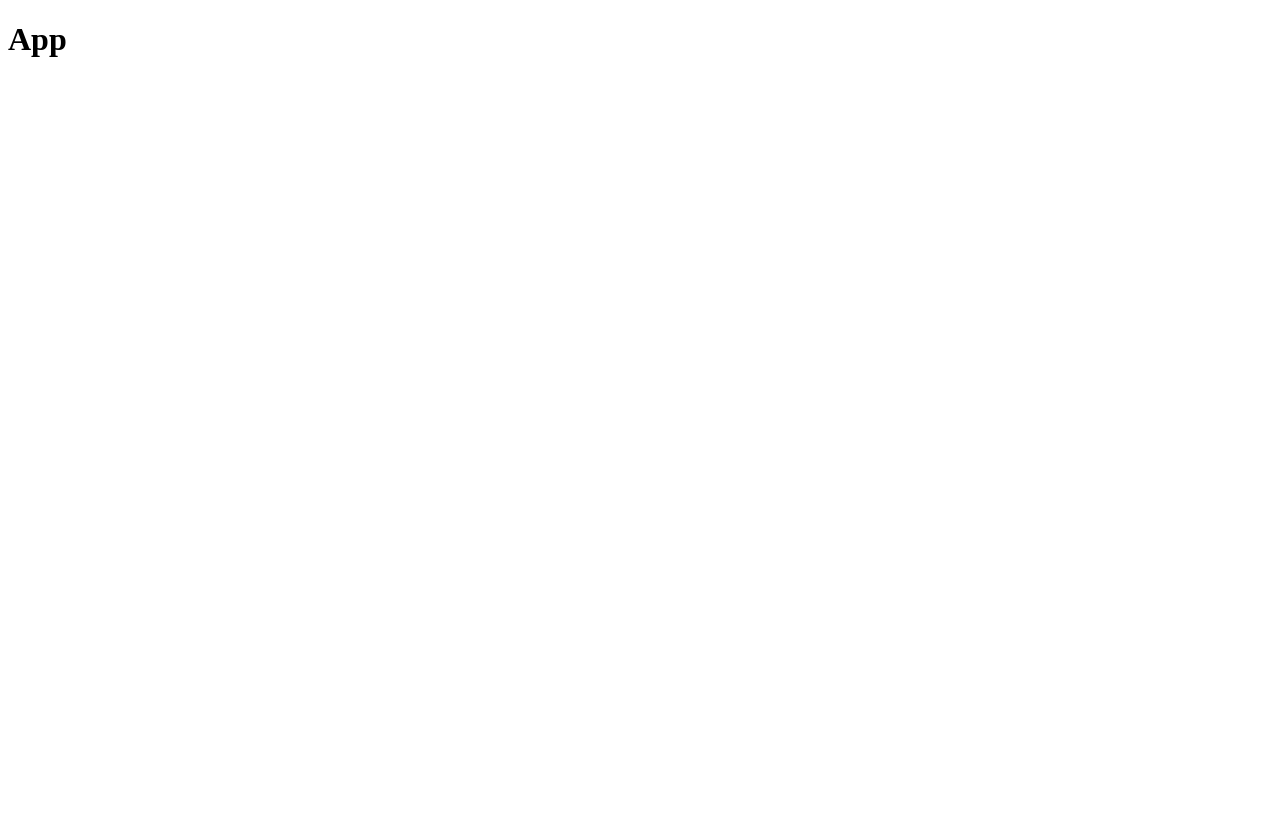
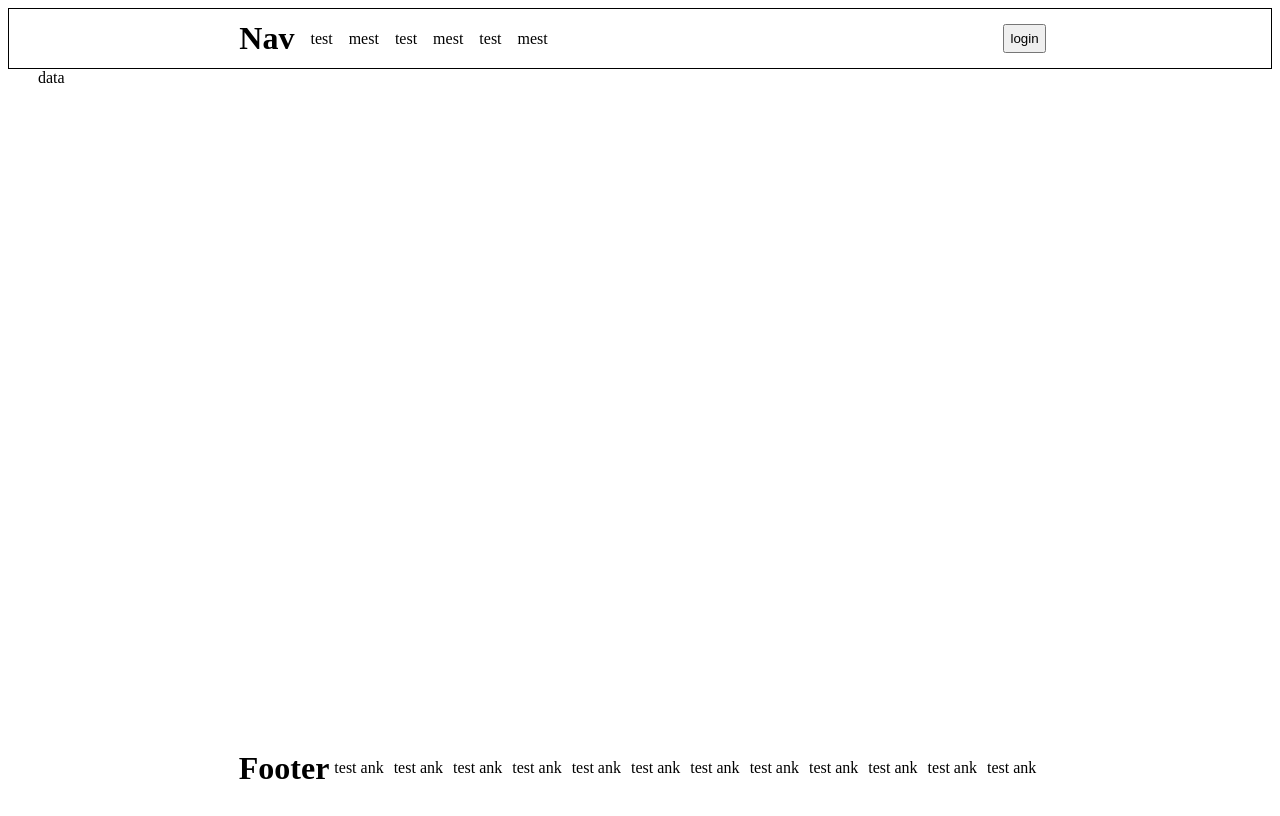
Before and after one commit to somlom/E-Com-Shop, a React app: page / in a window 1280 px wide. Built offline with nearby package versions, Linux system fonts and the light colour scheme.

Commit message:
first commit

```diff
--- a/public/index.html
+++ b/public/index.html
@@ -3,7 +3,7 @@
   <head>
     <meta charset="utf-8" />
     <meta name="viewport" content="width=device-width, initial-scale=1" />
-    <title>React App</title>
+    <title>App</title>
   </head>
   <body>
     <noscript>You need to enable JavaScript to run this app.</noscript>
--- /dev/null
+++ b/src/components/Footer.jsx
@@ -0,0 +1,52 @@
+import React from 'react'
+
+export const Footer = () => {
+  return (
+    <div className='footer'>
+
+      <h1 className='footer_title'>Footer</h1>
+
+      <div className='footer_data'>
+
+        <a href="#">
+          test ank
+        </a>
+        <a href="#">
+          test ank
+        </a>
+        <a href="#">
+          test ank
+        </a>
+        <a href="#">
+          test ank
+        </a>
+        <a href="#">
+          test ank
+        </a>
+        <a href="#">
+          test ank
+        </a>
+        <a href="#">
+          test ank
+        </a>
+        <a href="#">
+          test ank
+        </a>
+        <a href="#">
+          test ank
+        </a>
+        <a href="#">
+          test ank
+        </a>
+        <a href="#">
+          test ank
+        </a>
+        <a href="#">
+          test ank
+        </a>
+
+      </div>
+
+    </div>
+  )
+}
--- /dev/null
+++ b/src/components/Navigation.jsx
@@ -0,0 +1,24 @@
+import React, { Component } from 'react'
+// import "../css/Navigation.css"
+
+export const Navigation = () => {
+  return (
+    <div className='nav'>
+
+      <div className='nav_column buttons'>
+        <h1 className='nav_title'>Nav</h1>
+        <a href='#'>test</a>
+        <a href="#">mest</a>
+        <a href="#">test</a>
+        <a href="#">mest</a>
+        <a href="#">test</a>
+        <a href="#">mest</a>
+      </div>
+
+      <div className='nav_column login'>
+        <button>login</button>
+      </div>
+
+    </div>
+  )
+}
--- /dev/null
+++ b/src/css/Layout.css
@@ -0,0 +1,95 @@
+.layout {
+    min-height: 100vh;
+    display: flex;
+    flex-direction: column;
+}
+
+.content {
+    flex: 1;
+    /* border: solid 1px black; */
+    margin-right: 50px;
+    margin-left: 30px;
+}
+
+.nav {
+    display: flex;
+    flex-direction: row;
+    justify-content: space-around;
+    border: solid 1px black;
+    align-content: center;
+}
+
+.nav * {
+    /* border: solid 1px black; */
+    margin:3px;
+    width: content-box;
+    display: flex;
+    flex-wrap: wrap;
+    align-items: center;
+}
+
+.nav a {
+    text-align: center;
+    color: black;
+    text-decoration: none;
+    display: inline-block;
+}
+
+.nav a:hover,
+.nav a:active {
+    color: #36d8f4;
+}
+
+
+.nav_column * {
+    /* border: solid 1px black; */
+    padding: 5px;
+    text-align: center
+}
+
+@media (max-width: 767px) {
+
+    .nav_title {
+        display: none;
+    }
+}
+
+/* ##### FOOTER */
+
+.footer {
+    /* border: solid 1px black; */
+    display: flex;
+    flex-direction: row;
+    /* flex-wrap: wrap; */
+    align-content: center;
+    justify-content: center;
+}
+
+.footer_data {
+    /* border: solid 1px black; */
+    display: flex;
+    flex-direction: row;
+    flex-wrap: wrap;
+    align-content: center;
+    justify-content: center;
+}
+
+.footer_data * {
+    /* border: solid 1px black; */
+    width: fit-content;
+    height: min-content;
+    margin: 5px;
+    list-style-type: none;
+}
+
+.footer_data a {
+    text-align: center;
+    color: black;
+    text-decoration: none;
+    display: inline-block;
+}
+
+.footer_data a:hover,
+.footer_data a:active {
+    color: #36d8f4;
+}
--- a/src/pages/App.js
+++ b/src/pages/App.jsx
@@ -1,7 +1,10 @@
 import React from 'react'
+import {Layout} from './Layout'
 
 export default function App() {
   return (
-    <h1>App</h1>
+      <Layout>
+        data
+      </Layout>
   )
 }
--- /dev/null
+++ b/src/pages/Layout.jsx
@@ -0,0 +1,19 @@
+import React from 'react'
+
+import { Footer } from '../components/Footer'
+import { Navigation } from '../components/Navigation'
+import "../css/Layout.css"
+
+
+export const Layout = (props) => {
+    const { children } = props;
+    return (
+        <div className='layout'>
+            <Navigation />
+            <div className='content'>
+                {children}
+            </div>
+            <Footer />
+        </div>
+    )
+}
--- a/webpack.config.js
+++ b/webpack.config.js
@@ -7,22 +7,18 @@ module.exports = {
         path: path.resolve(__dirname, "dist")
     },
     module: {
-
         rules: [
             {
-                test: /\.?js$/,
+                test: /\.(js|jsx)$/,
                 exclude: /node_modules/,
-                use: {
-                    loader: "babel-loader",
-                    options: {
-                        presets: [
-                            '@babel/preset-env', '@babel/preset-react'
-                        ]
-                    }
-                },
+                use: ['babel-loader'],
+            },
+            {
+                test: /\.css$/i,
+                exclude: [/node_modules/],
+                use: ["style-loader", "css-loader"],
             },
         ],
-
     },
     plugins: [
         new HtmlWebpackPlugin({
@@ -30,4 +26,7 @@ module.exports = {
         }),
     ],
     mode: 'development',
+    resolve: {
+        extensions: ['', '.js', '.jsx', '.css'],
+    }
 }
```
Also changed, not shown: package.json (+5 -2 lines), .babelrc (added), 1 other file (tests, documents, lock files or other folders).
